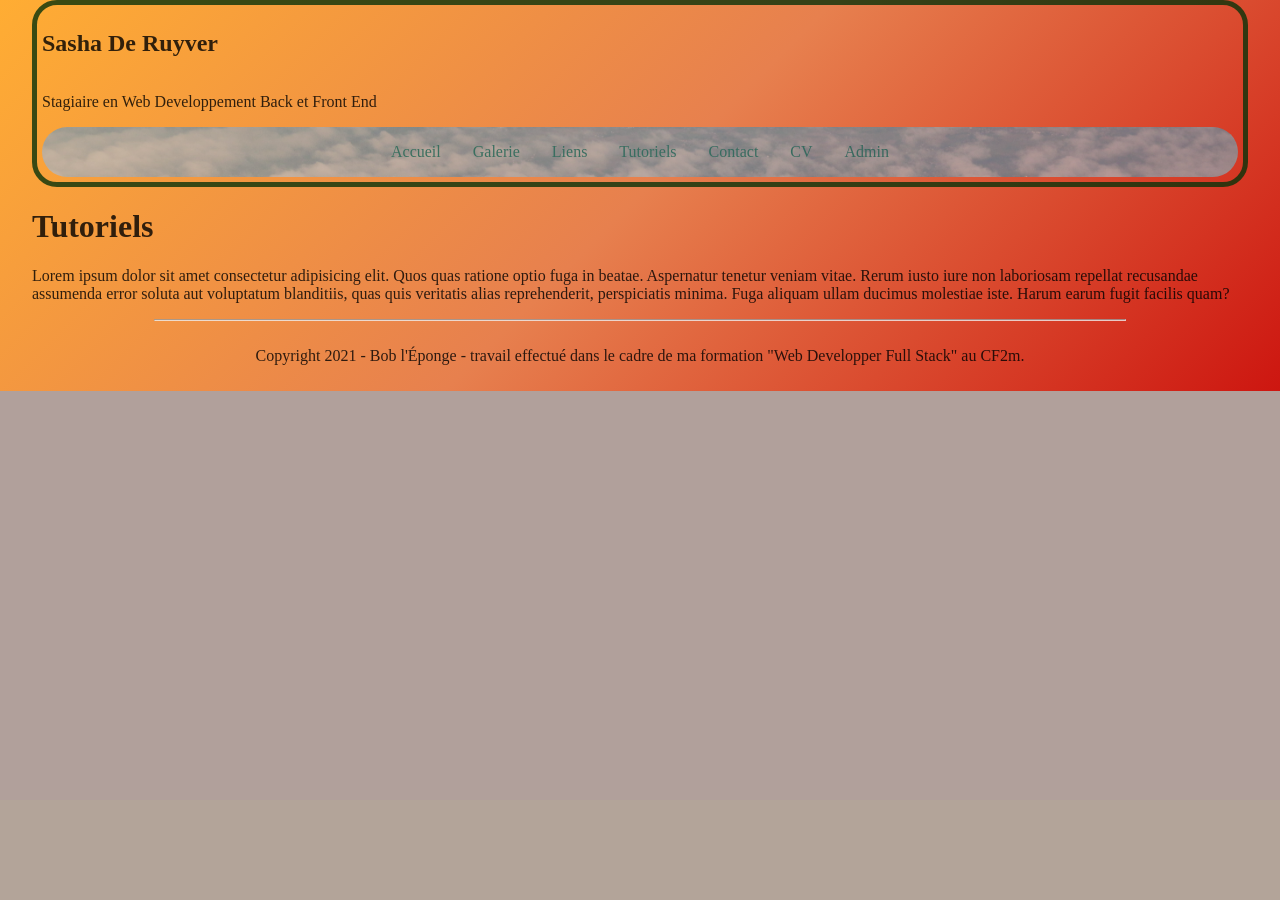
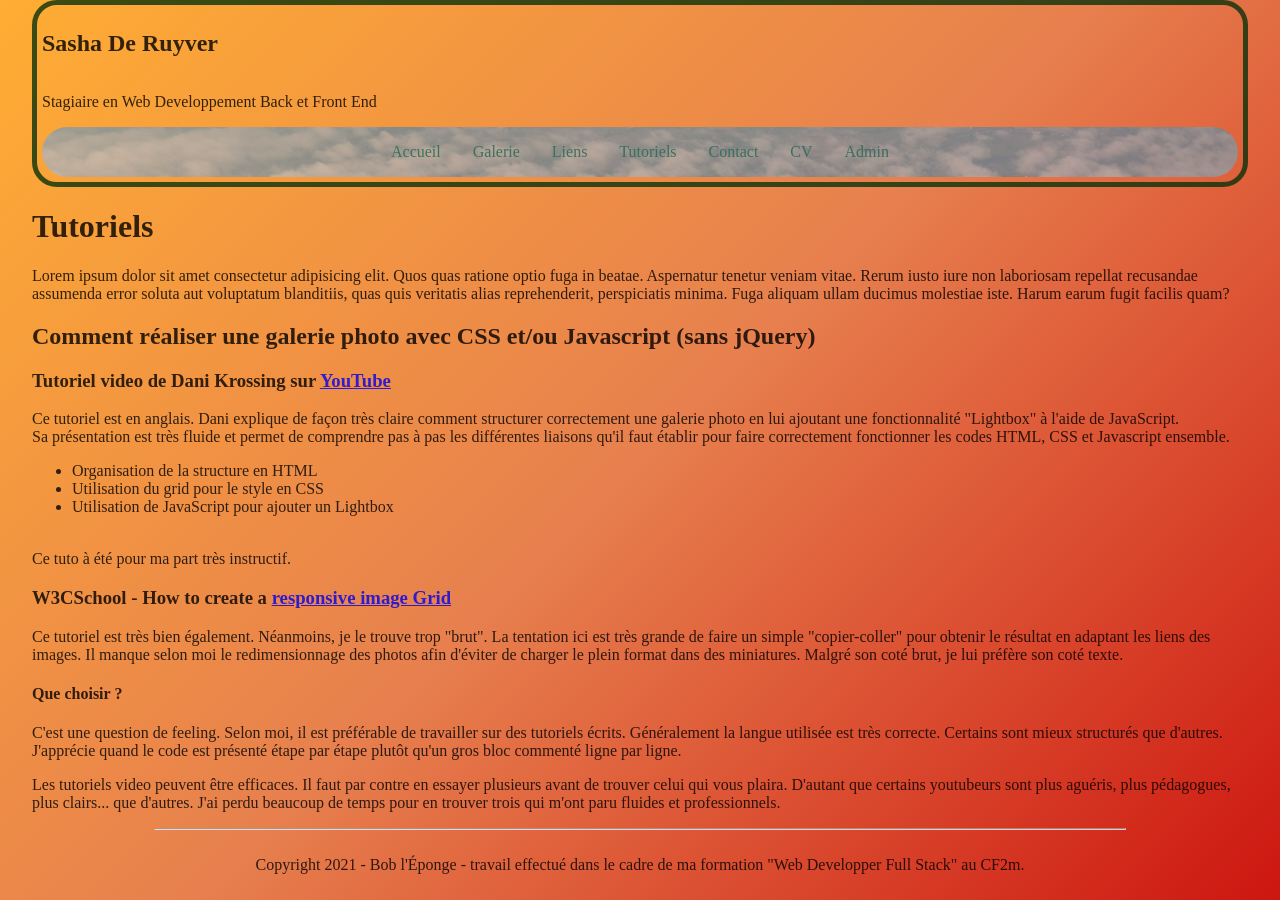
Before and after one commit to SashaKlash/SashaKlash.github.io, a PHP site: page /import/tutoriels.php in a window 1280 px wide. Before the commit the page ends 391 px from the top, so only its background shows below. Run offline with PHP 8.4, Linux system fonts and the light colour scheme.

Commit message:
tutoriel.php

```diff
--- a/portefolio-construction/import/tutoriels.php
+++ b/portefolio-construction/import/tutoriels.php
@@ -16,15 +16,29 @@
     <p>Lorem ipsum dolor sit amet consectetur adipisicing elit. Quos quas ratione optio fuga in beatae. Aspernatur tenetur veniam vitae. Rerum iusto iure non laboriosam repellat recusandae assumenda error soluta aut voluptatum blanditiis, quas quis veritatis alias reprehenderit, perspiciatis minima. Fuga aliquam ullam ducimus molestiae iste. Harum earum fugit facilis quam?</p>
 
         <section class="tuto tuto1">
+            <h2>Comment réaliser une galerie photo avec CSS et/ou Javascript (sans jQuery)</h2>
             <article class="tutoGood">
+                <h3>Tutoriel video de Dani Krossing sur <a href="https://www.youtube.com/watch?v=dkLpo4shS6c" target="_blank">YouTube</a></h3>
+                <p>Ce tutoriel est en anglais. Dani explique de façon très claire comment structurer correctement une galerie photo en lui ajoutant une fonctionnalité "Lightbox" à l'aide de JavaScript.<br>Sa présentation est très fluide et permet de comprendre pas à pas les différentes liaisons qu'il faut établir pour faire correctement fonctionner les codes HTML, CSS et Javascript ensemble.
+                <ul>
+                    <li>Organisation de la structure en HTML</li>
+                    <li>Utilisation du grid pour le style en CSS</li>
+                    <li>Utilisation de JavaScript pour ajouter un Lightbox</li>
+                </ul>
+                <br>Ce tuto à été pour ma part très instructif.</p>
+            </article>
 
-            </article>
+        </section>
+        <section class="tuto tuto2">
             <article class="tutoBad">
-
+                <h3>W3CSchool - How to create a <a href="https://www.w3schools.com/howto/howto_css_image_grid_responsive.asp" target="_blank">responsive image Grid</a></h3>
+                <p>Ce tutoriel est très bien également. Néanmoins, je le trouve trop "brut". La tentation ici est très grande de faire un simple "copier-coller" pour obtenir le résultat en adaptant les liens des images. Il manque selon moi le redimensionnage des photos afin d'éviter de charger le plein format dans des miniatures. Malgré son coté brut, je lui préfère son coté texte.</p>
             </article>
         </section>
-        <section class="tuto tuto2">
-
+        <section>
+            <h4>Que choisir ?</h4>
+            <p>C'est une question de feeling. Selon moi, il est préférable de travailler sur des tutoriels écrits. Généralement la langue utilisée est très correcte. Certains sont mieux structurés que d'autres. J'apprécie quand le code est présenté étape par étape plutôt qu'un gros bloc commenté ligne par ligne.</p>
+            <p>Les tutoriels video peuvent être efficaces. Il faut par contre en essayer plusieurs avant de trouver celui qui vous plaira. D'autant que certains youtubeurs sont plus aguéris, plus pédagogues, plus clairs... que d'autres. J'ai perdu beaucoup de temps pour en trouver trois qui m'ont paru fluides et professionnels.</p>
         </section>
     </main>
     <?php
```
